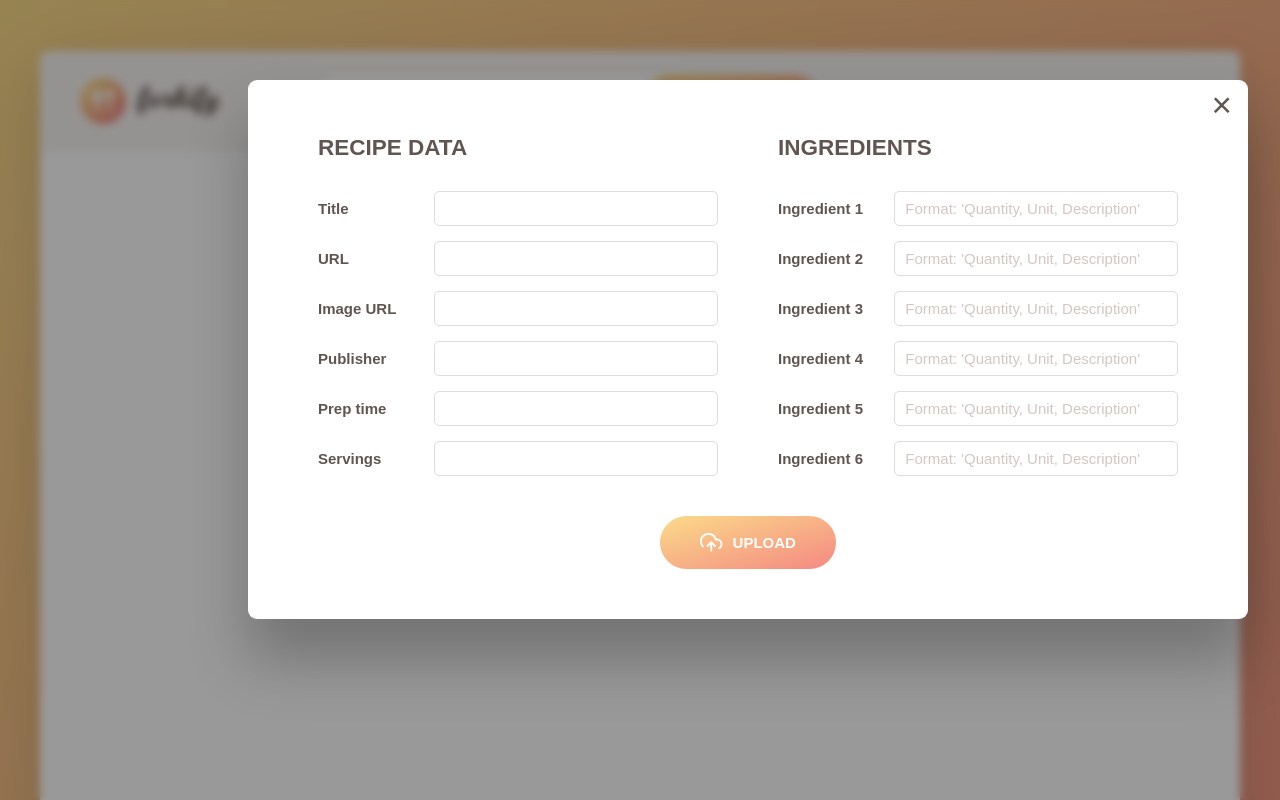
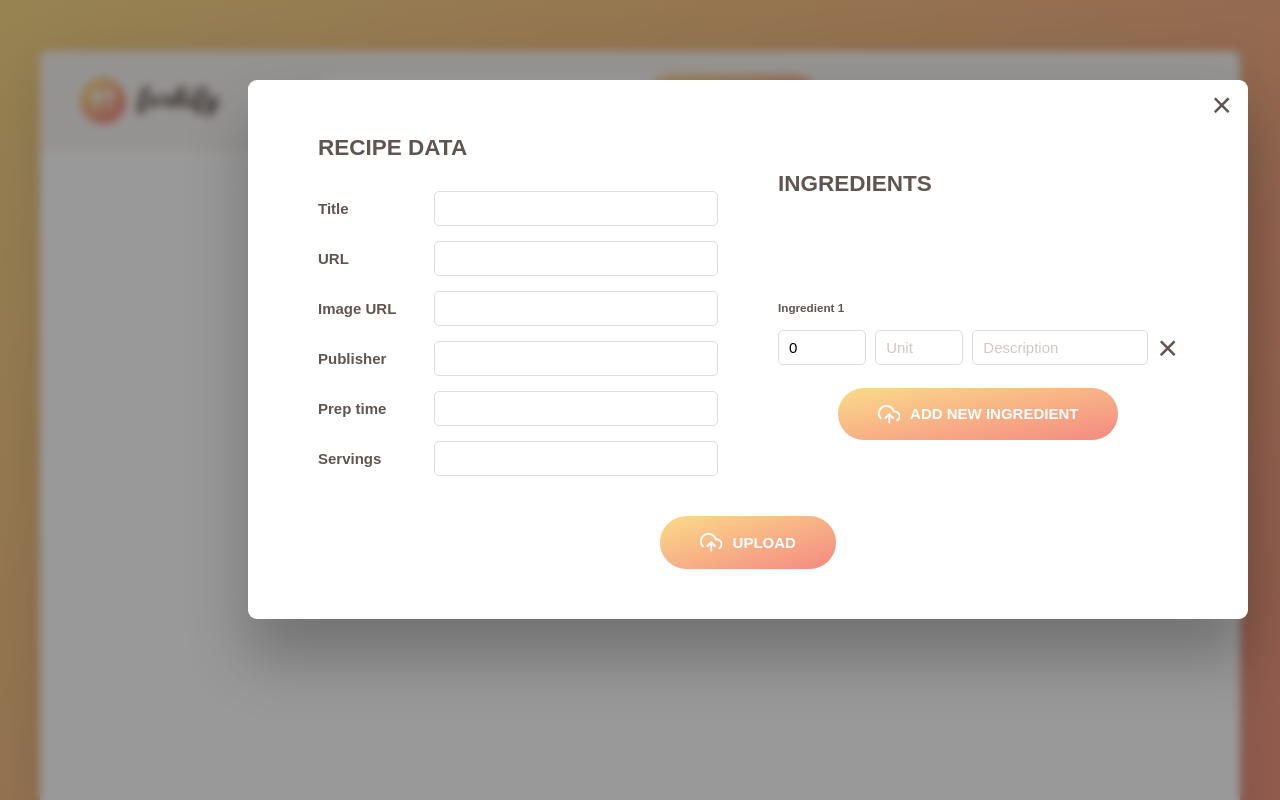
Before and after one commit to frrann/forkify-app-react, a React (Create React App) app: page /new-recipe in a window 1280 px wide. Shown: the top 800 px of the page. Built offline with nearby package versions, Linux system fonts and the light colour scheme; the HTML template or start-up script is replaced by a standard one.

Commit message:
Updated the ingredients' inputs & logic

```diff
--- /dev/null
+++ b/src/components/UI/Input.js
@@ -0,0 +1,68 @@
+import classes from "./Input.module.scss";
+
+const Input = ({
+  index,
+  ingredient,
+  onIngredientChange,
+  onRemoveIngredient,
+}) => {
+  const inputChangeHandler = (event) => {
+    const { id, value } = event.target;
+
+    onIngredientChange({ ...ingredient, [id]: value });
+  };
+
+  const removeIngredientHandler = () => {
+    onRemoveIngredient(index);
+  };
+
+  return (
+    <div className={classes.input}>
+      <h3>Ingredient {index + 1}</h3>
+      <div
+        style={{
+          display: "flex",
+          alignItems: "center",
+          justifyContent: "space-between",
+        }}
+      >
+        <input
+          style={{ width: "22%" }}
+          id="quantity"
+          type="number"
+          className={classes.input__quantity}
+          placeholder="Quantity"
+          value={ingredient.quantity}
+          onChange={inputChangeHandler}
+        />
+        <input
+          style={{ width: "22%" }}
+          id="unit"
+          type="text"
+          className={classes.input__unit}
+          placeholder="Unit"
+          value={ingredient.unit}
+          onChange={inputChangeHandler}
+        />
+        <input
+          style={{ width: "44%" }}
+          id="description"
+          type="text"
+          className={classes.input__description}
+          placeholder="Description"
+          value={ingredient.description}
+          onChange={inputChangeHandler}
+        />
+        <button
+          className={classes["btn--close-modal"]}
+          type="button"
+          onClick={removeIngredientHandler}
+        >
+          &times;
+        </button>
+      </div>
+    </div>
+  );
+};
+
+export default Input;
--- /dev/null
+++ b/src/components/UI/Input.module.scss
@@ -0,0 +1,15 @@
+@import "../../styles/colors";
+@import "../../styles/components";
+
+.btn--close-modal {
+  font-family: inherit;
+  color: inherit;
+  //   position: absolute;
+  //   top: 0.5rem;
+  //   right: 1.6rem;
+  font-size: 3.5rem;
+  cursor: pointer;
+  border: none;
+  background: none;
+  padding-bottom: 10px;
+}
--- a/src/components/recipes/NewRecipe.js
+++ b/src/components/recipes/NewRecipe.js
@@ -1,14 +1,17 @@
-import { useRef } from "react";
+import { useRef, useState } from "react";
 import { useNavigate } from "react-router-dom";
 import { useSelector, useDispatch } from "react-redux";
 
 import { sendData } from "../../store/recipe-actions";
+import { uiActions } from "../../store/ui-slice";
 
 import LoadingSpinner from "../UI/LoadingSpinner";
+import Notification from "../UI/Notification";
+import Input from "../UI/Input";
+
 import Icons from "../../assets/images/icons.svg";
 
 import classes from "./NewRecipe.module.scss";
-import Notification from "../UI/Notification";
 
 const NewRecipe = () => {
   const titleInputRef = useRef();
@@ -17,12 +20,30 @@ const NewRecipe = () => {
   const publisherInputRef = useRef();
   const prepTimeInputRef = useRef();
   const servingsInputRef = useRef();
-  const ingredient1 = useRef();
-  const ingredient2 = useRef();
-  const ingredient3 = useRef();
-  const ingredient4 = useRef();
-  const ingredient5 = useRef();
-  const ingredient6 = useRef();
+
+  const initialIngredientState = { quantity: 0, unit: "", description: "" };
+
+  const [ingredientsList, setIngredientsList] = useState([
+    initialIngredientState,
+  ]);
+
+  const addIngredientHandler = () => {
+    if (ingredientsList.length < 6) {
+      setIngredientsList([...ingredientsList, initialIngredientState]);
+    }
+  };
+
+  const removeIngredientHandler = (index) => {
+    const updatedIngredients = [...ingredientsList];
+    updatedIngredients.splice(index, 1);
+    setIngredientsList(updatedIngredients);
+  };
+
+  const inputChangeHandler = (index, updatedIngredient) => {
+    const updatedIngredients = [...ingredientsList];
+    updatedIngredients[index] = updatedIngredient;
+    setIngredientsList(updatedIngredients);
+  };
 
   const navigate = useNavigate();
 
@@ -33,28 +54,6 @@ const NewRecipe = () => {
   const formSubmitHandler = (event) => {
     event.preventDefault();
 
-    const ingredients = [
-      ingredient1,
-      ingredient2,
-      ingredient3,
-      ingredient4,
-      ingredient5,
-      ingredient6,
-    ]
-      .map((ingr) => ingr.current.value)
-      .map((ingr) => {
-        const ingrArr = ingr.split(",").map((el) => el.trim());
-
-        if (ingrArr.length !== 3) throw new Error("Wrong ingredient format");
-
-        const [quantity, unit, description] = ingrArr;
-        return {
-          quantity: quantity ? +quantity : null,
-          unit,
-          description,
-        };
-      });
-
     const newRecipe = {
       title: titleInputRef.current.value,
       source_url: urlInputRef.current.value,
@@ -62,7 +61,7 @@ const NewRecipe = () => {
       publisher: publisherInputRef.current.value,
       cooking_time: +prepTimeInputRef.current.value,
       servings: servingsInputRef.current.value,
-      ingredients,
+      ingredients: ingredientsList,
     };
 
     dispatch(sendData(newRecipe));
@@ -70,6 +69,7 @@ const NewRecipe = () => {
 
   const closeModalHandler = () => {
     navigate("..");
+    dispatch(uiActions.setNotification(null));
   };
 
   return (
@@ -104,48 +104,36 @@ const NewRecipe = () => {
           <div className={classes.upload__column}>
             <h3 className={classes.upload__heading}>Ingredients</h3>
 
-            <label htmlFor="ingredient-1">Ingredient 1</label>
-            <input
-              id="ingredient-1"
-              type="text"
-              placeholder="Format: 'Quantity, Unit, Description'"
-              ref={ingredient1}
-            />
-            <label htmlFor="ingredient-2">Ingredient 2</label>
-            <input
-              id="ingredient-2"
-              type="text"
-              placeholder="Format: 'Quantity, Unit, Description'"
-              ref={ingredient2}
-            />
-            <label htmlFor="ingredient-3">Ingredient 3</label>
-            <input
-              id="ingredient-3"
-              type="text"
-              placeholder="Format: 'Quantity, Unit, Description'"
-              ref={ingredient3}
-            />
-            <label htmlFor="ingredient-4">Ingredient 4</label>
-            <input
-              id="ingredient-4"
-              type="text"
-              placeholder="Format: 'Quantity, Unit, Description'"
-              ref={ingredient4}
-            />
-            <label htmlFor="ingredient-5">Ingredient 5</label>
-            <input
-              id="ingredient-5"
-              type="text"
-              placeholder="Format: 'Quantity, Unit, Description'"
-              ref={ingredient5}
-            />
-            <label htmlFor="ingredient-6">Ingredient 6</label>
-            <input
-              id="ingredient-6"
-              type="text"
-              placeholder="Format: 'Quantity, Unit, Description'"
-              ref={ingredient6}
-            />
+            <div
+              style={{
+                gridColumnStart: 1,
+                gridColumnEnd: 3,
+              }}
+            >
+              {ingredientsList.map((ingr, index) => (
+                <Input
+                  key={`ingredient${index}`}
+                  index={index}
+                  ingredient={ingr}
+                  onIngredientChange={(updatedIngredient) =>
+                    inputChangeHandler(index, updatedIngredient)
+                  }
+                  onRemoveIngredient={removeIngredientHandler}
+                />
+              ))}
+              {ingredientsList.length < 6 && (
+                <button
+                  className={`${classes.btn} ${classes.upload__btn}`}
+                  type="button"
+                  onClick={addIngredientHandler}
+                >
+                  <svg>
+                    <use href={`${Icons}#icon-upload-cloud`}></use>
+                  </svg>
+                  <span>Add new ingredient</span>
+                </button>
+              )}
+            </div>
           </div>
 
           <button
--- a/src/components/recipes/RecipeItemDetails.js
+++ b/src/components/recipes/RecipeItemDetails.js
@@ -125,9 +125,10 @@ const RecipeDetails = () => {
                     {ingr.quantity}
                   </div>
                   <div className={classes.recipe__description}>
-                    <span className={classes.recipe__unit}>
-                      {ingr.description}
+                    <span className={classes.recipe__quantity}>
+                      {ingr.unit}
                     </span>
+                    {ingr.description}
                   </div>
                 </li>
               ))}
--- a/src/store/ui-slice.js
+++ b/src/store/ui-slice.js
@@ -13,11 +13,15 @@ export const uiSlice = createSlice({
       state.isLoading = action.payload;
     },
     setNotification(state, action) {
-      state.notification = {
-        status: action.payload.status,
-        title: action.payload.title,
-        message: action.payload.message,
-      };
+      if (action.payload) {
+        state.notification = {
+          status: action.payload.status,
+          title: action.payload.title,
+          message: action.payload.message,
+        };
+      } else {
+        state.notification = action.payload;
+      }
     },
   },
 });
```
